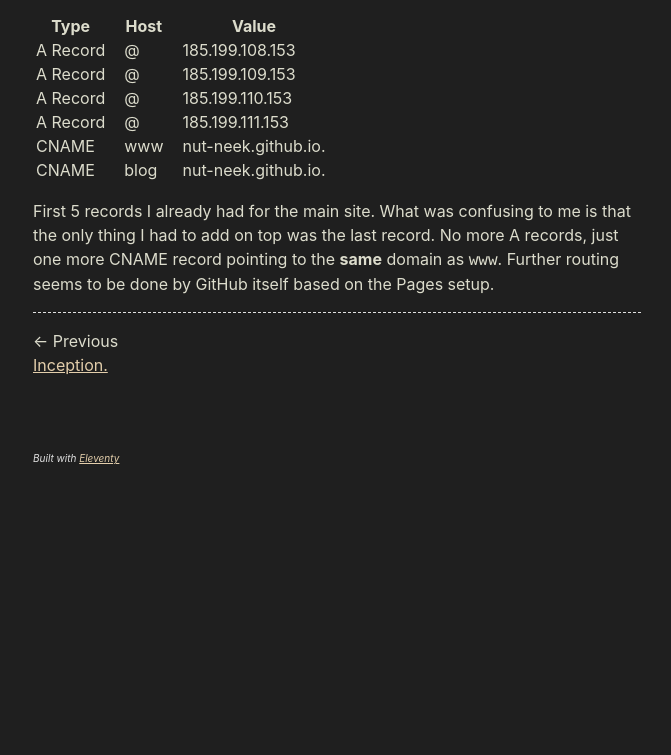
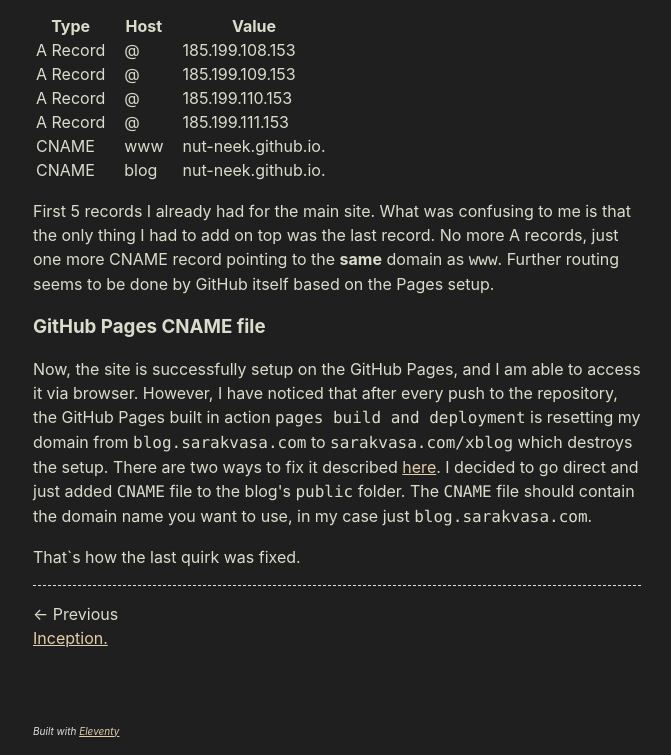
Before and after one commit to nut-neek/xblog, an Eleventy site: page content/blog/0002-post.md in a window 1280 px wide. Shown: the part 1117-1872 px from the top of the page, without its empty margins (303-974 px from the left). Before the commit the page ends 1599 px from the top, so only its background shows below. Built offline with nearby package versions, Linux system fonts and the light colour scheme; Eleventy itself is replaced by a stand-in of ours; some packages are replaced by stand-ins of ours; files that its build step writes are made by us from their sources; what @zachleat/heading-anchors, zod-validation-error would draw is missing.

Commit message:
Describe last quirk of the blog setup

````diff
--- a/content/blog/0002-post.md
+++ b/content/blog/0002-post.md
@@ -25,7 +25,6 @@ To fix this, I had to adjust the `pathprefix` in the `package.json`:
 -"build-ghpages": "npx @11ty/eleventy --pathprefix=/eleventy-base-blog/",
 +"build-ghpages": "npx @11ty/eleventy --pathprefix=/",
 ```
-
 ### Custom domain
 Second, and it is not 11ty related, is how to set up custom subdomain in GitHub Pages.
 The GitHub part is straightforward, just specify the branch to serve from (`gh-pages` if you use bundled workflow)
@@ -47,3 +46,12 @@ The DNS records should look the following:
 
 First 5 records I already had for the main site. What was confusing to me is that the only thing I had to add on top was the last record.
 No more A records, just one more CNAME record pointing to the **same** domain as `www`. Further routing seems to be done by GitHub itself based on the Pages setup.
+
+### GitHub Pages CNAME file
+Now, the site is successfully setup on the GitHub Pages, and I am able to access it via browser.
+However, I have noticed that after every push to the repository, the GitHub Pages built in action `pages build and deployment` is resetting my domain from
+`blog.sarakvasa.com` to `sarakvasa.com/xblog` which destroys the setup.
+There are two ways to fix it described [here](https://github.com/peaceiris/actions-gh-pages?tab=readme-ov-file#%EF%B8%8F-add-cname-file-cname).
+I decided to go direct and just added `CNAME` file to the blog's `public` folder. The `CNAME` file should contain the domain name you want to use, in my case just `blog.sarakvasa.com`.
+
+That`s how the last quirk was fixed.
````
